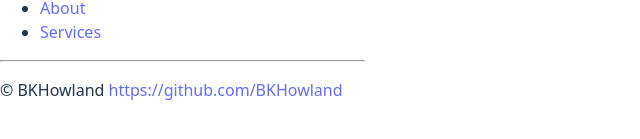
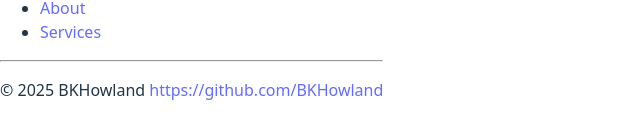
Before and after one commit to BKHowland/from-zero-nas, a React (Vite) app in the folder frontend/: page / in a window 1280 px wide. Shown: the part 417-556 px from the top of the page, without its empty margins (0-640 px from the left). Built offline with nearby package versions, Linux system fonts and the light colour scheme.

Commit message:
adjusted footer

```diff
--- a/frontend/src/components/Footer.jsx
+++ b/frontend/src/components/Footer.jsx
@@ -3,7 +3,7 @@ function Footer(){
 
     return(
         <footer>
-            <p>&copy; BKHowland <a href="https://github.com/BKHowland">https://github.com/BKHowland</a></p>
+            <p>&copy; {new Date().getFullYear()} BKHowland <a href="https://github.com/BKHowland">https://github.com/BKHowland</a></p>
         </footer>
     );
 }
```
